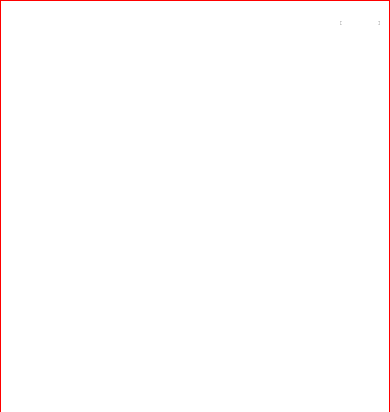
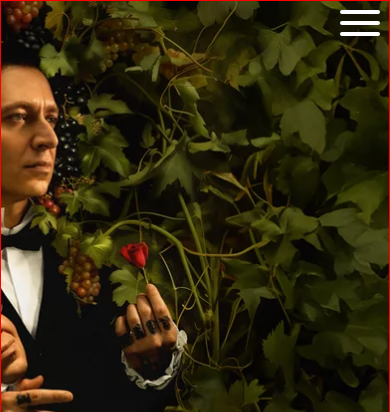
Before and after one commit to Citerexisp/OxxymironWeb, a plain HTML site: page index.html in a window 390 px wide. Shown: the top 412 px of the page. Drawn offline with nearby package versions, Linux system fonts and the light colour scheme; the site is published under a folder, as on GitHub Pages, so addresses that start at the root find nothing.

Commit message:
Update index.html

```diff
--- a/index.html
+++ b/index.html
@@ -297,7 +297,7 @@
                 max-width: 100%; /* На мобильных устройствах изображение будет 100% ширины */
             }
             .parallax-bg {
-                background: url('/images/mainbackphone.png') no-repeat center center;
+                background: url('images/mainbackphone.png') no-repeat center center;
                 background-size: cover;
                 min-height: 100vh; /* Явно устанавливаем высоту экрана */
                 background-position: center;
```
